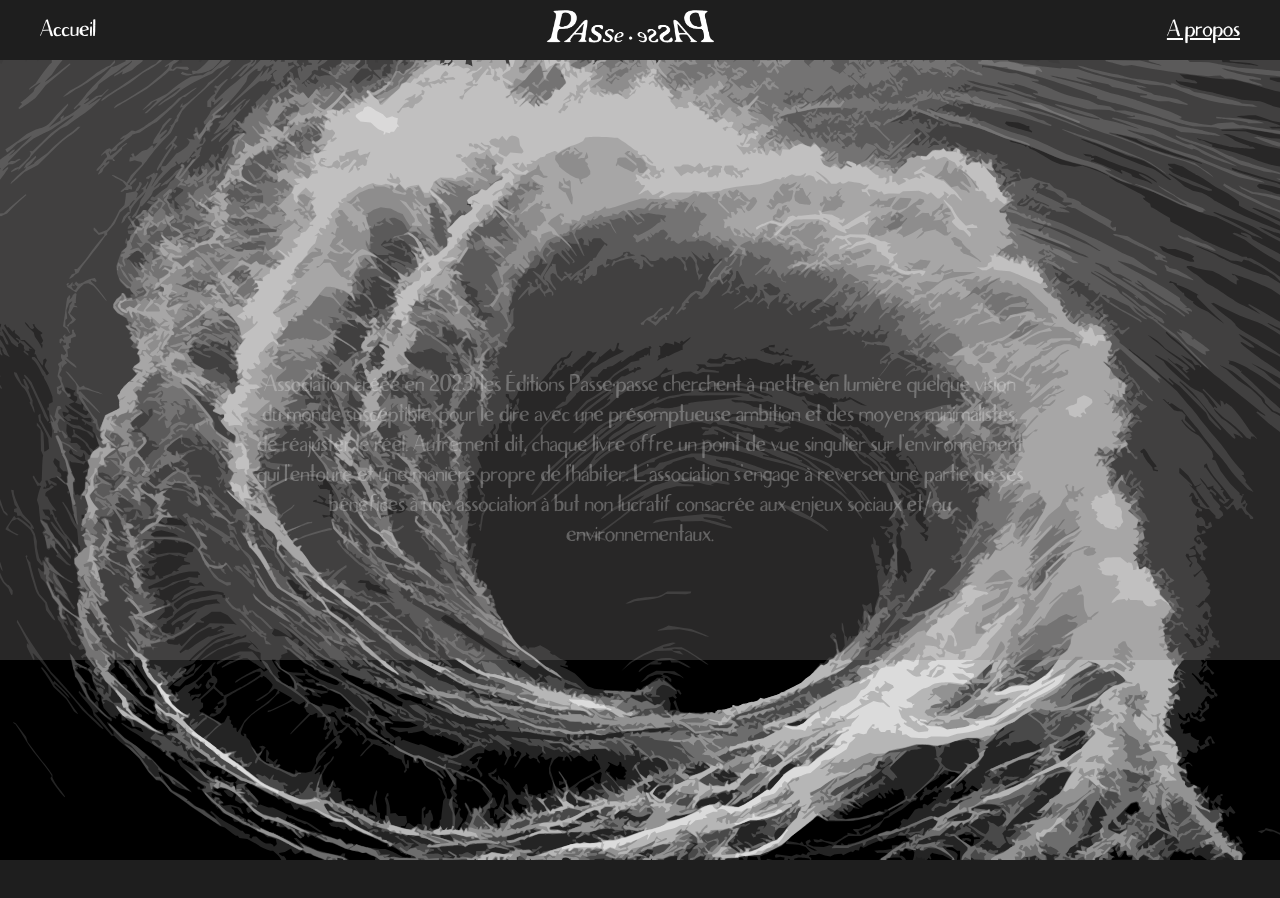
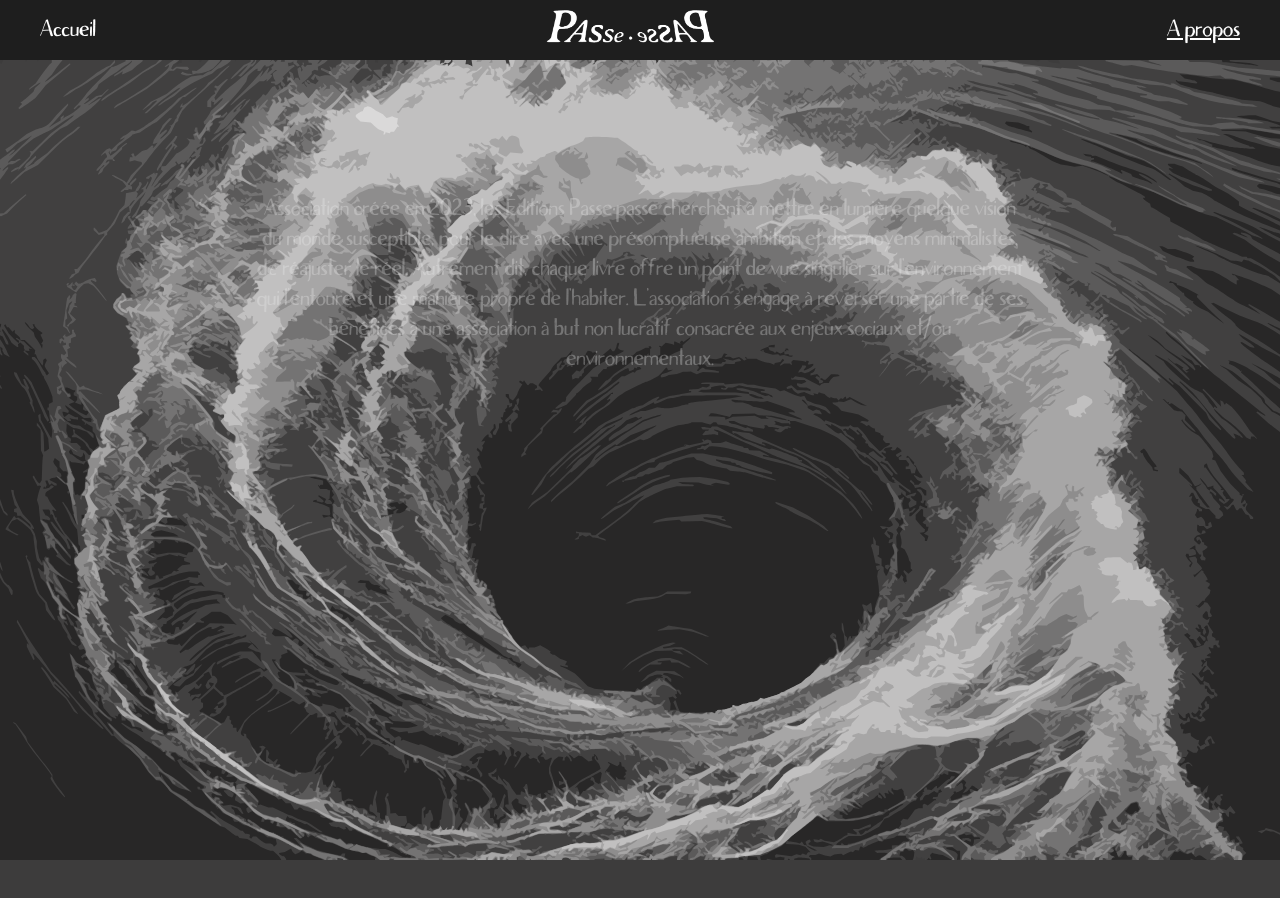
Before and after one commit to Teddy1792/PassePasse, a React (Create React App) app: page /Apropos in a window 1280 px wide. Shown: the top 898 px of the page. Before the commit the page ends 860 px from the top, so only its background shows below. Built offline with nearby package versions, Linux system fonts and the light colour scheme.

Commit message:
aproposbackdrop

```diff
--- a/src/styles/Apropos.scss
+++ b/src/styles/Apropos.scss
@@ -15,6 +15,7 @@
     font-size: 24px;
     opacity: 0.3;
     transition: opacity 0.3s ease;
+    height: 400px;
     &:hover {
         opacity: 1;
     }
@@ -29,7 +30,7 @@
     background-color: #858383;
     opacity: 0.3;
     width:100vw;
-    height: 600px;
+    height: 100vw;
 }
 
 .backgroundImgAPropos{
```
